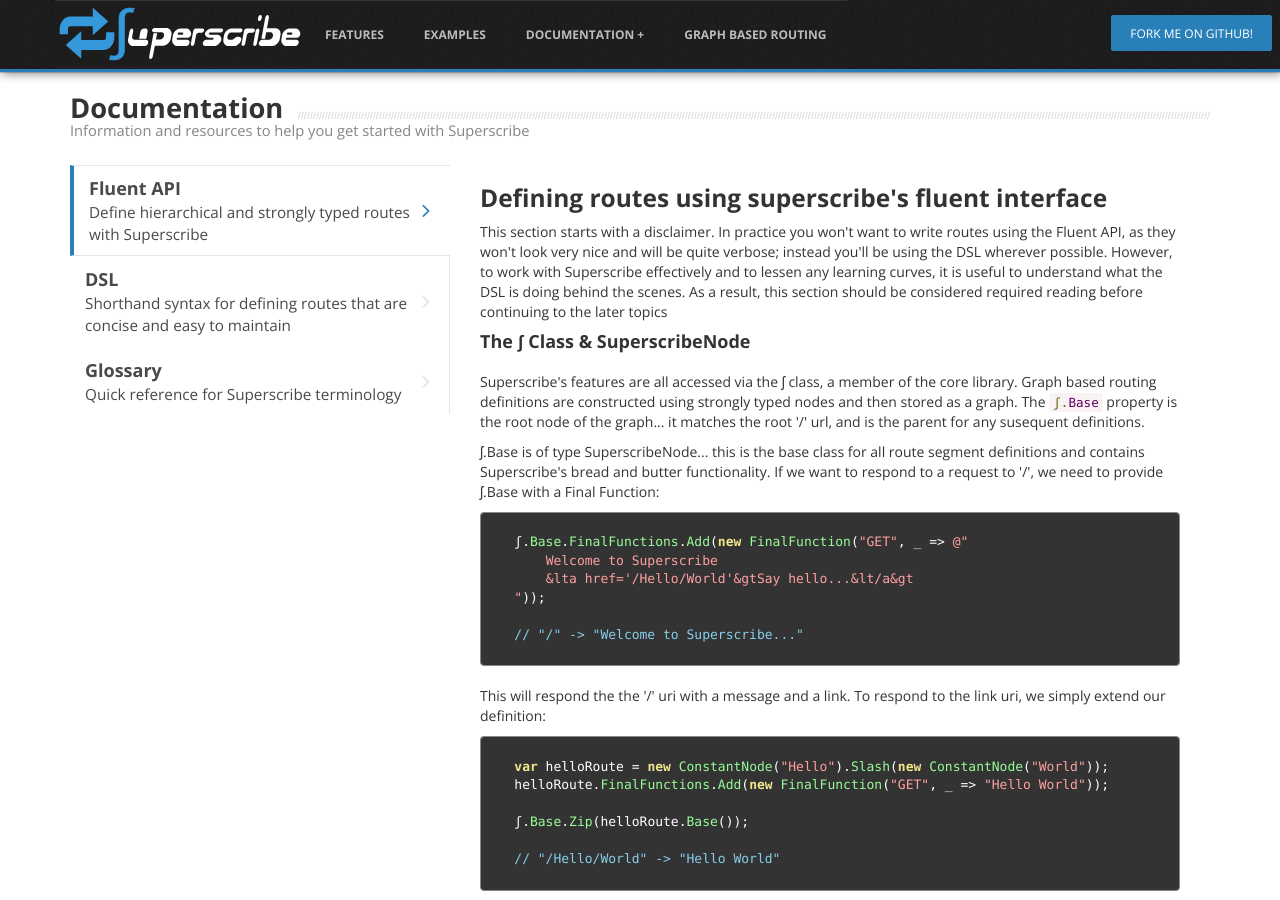
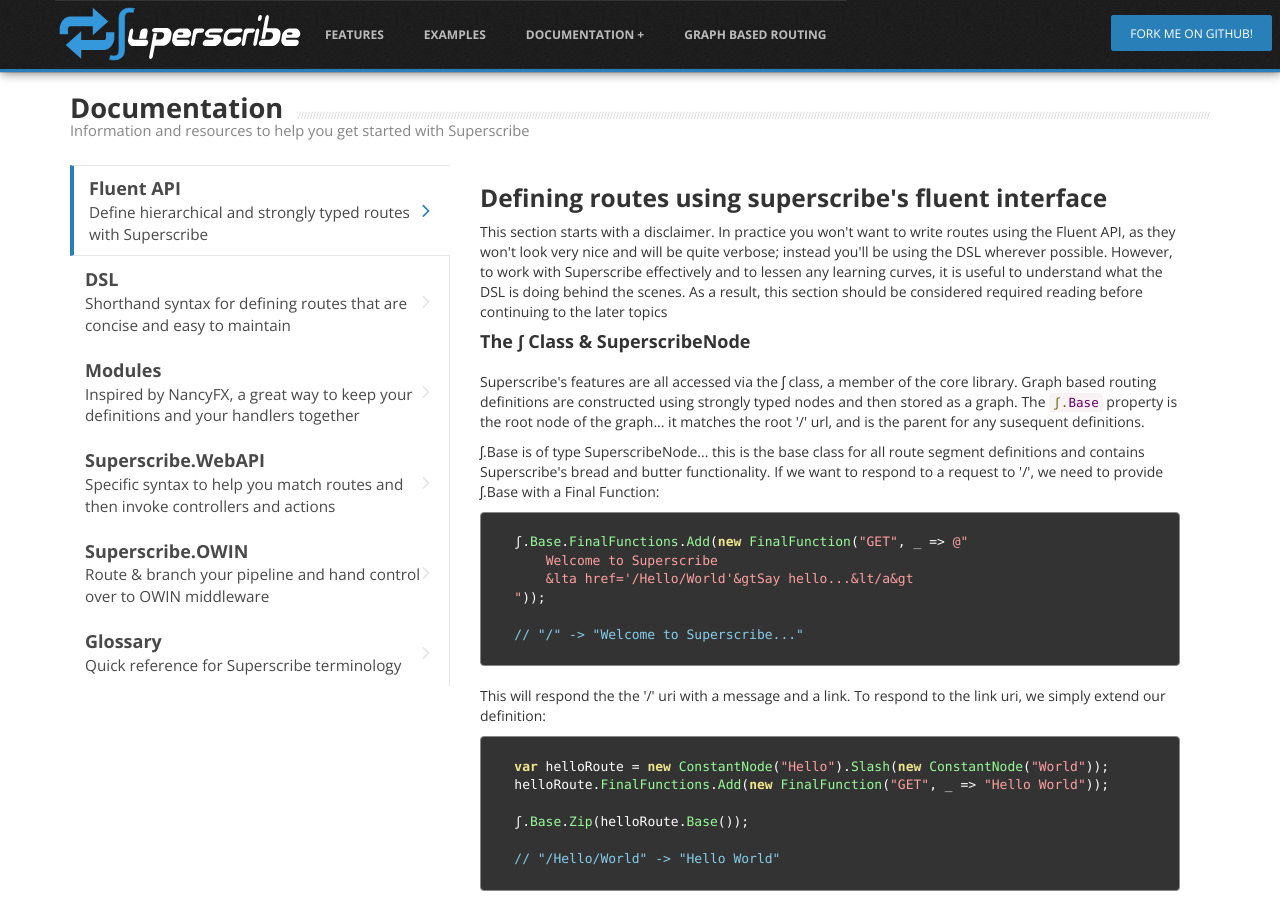
Before and after one commit to beyond-code-github/Superscribe, a Jekyll site: the page built from documentation.markdown, in a window 1280 px wide and 900 px high. Built offline with Jekyll 4.4.1, drawn with Linux system fonts in a browser that asks for light colours; some web fonts are replaced; Markdown is read by kramdown in place of the engine named in the settings.

Commit message:
Added more skeleton sections and made some minor styling tweaks to the documentation section

```diff
--- a/documentation.markdown
+++ b/documentation.markdown
@@ -11,7 +11,10 @@
     <ul class="nav nav-tabs nav-stacked col-md-4">
       <li class="active"> <a href="#tab1" data-toggle="tab">Fluent API<small>Define hierarchical and strongly typed routes with Superscribe</small><i class="icon-angle-right"></i></a> </li>
       <li> <a href="#tab2" data-toggle="tab">DSL<small>Shorthand syntax for defining routes that are concise and easy to maintain</small><i class="icon-angle-right"></i></a> </li>
-      <li> <a href="#tab3" data-toggle="tab">Glossary<small>Quick reference for Superscribe terminology</small><i class="icon-angle-right"></i></a> </li>
+      <li> <a href="#tab3" data-toggle="tab">Modules<small>Inspired by NancyFX, a great way to keep your definitions and your handlers together</small><i class="icon-angle-right"></i></a> </li>
+      <li> <a href="#tab4" data-toggle="tab">Superscribe.WebAPI<small>Specific syntax to help you match routes and then invoke controllers and actions</small><i class="icon-angle-right"></i></a> </li>
+      <li> <a href="#tab5" data-toggle="tab">Superscribe.OWIN<small>Route & branch your pipeline and hand control over to OWIN middleware</small><i class="icon-angle-right"></i></a> </li>
+      <li> <a href="#tab6" data-toggle="tab">Glossary<small>Quick reference for Superscribe terminology</small><i class="icon-angle-right"></i></a> </li>
     </ul>
 	<div class="tab-content col-md-8">
       <div class="tab-pane active col-sm-12 col-md-12" id="tab1">
@@ -147,7 +150,7 @@
 		</pre>
 	  </div>
 	  <div class="tab-pane col-sm-12 col-md-12" id="tab2">
-        <h2>Defining routes with the DSL</h2>
+        <h3>Defining routes with the DSL</h3>
         <p>As mentioned in the previous section, defining routing using the fluent API is not ideal for a number of reasons. Built on top of the fluent API is a simple domain specific language... valid C# code made using a combination of lambdas, casts and operator overloads. The syntax provided by the DSL is designed to be terse and minimal, so you can get on with the important business of designing your routes.</p>
         <div class="well well-mini pull-center">
           <em>If you haven't already read the Fluent API section, it is reccomended that you do so before continuing so you are familiar with some of the terms and concepts used.</em>
@@ -271,6 +274,16 @@
         <pre class="prettyprint lang-cs">
         </pre>
       </div>
+      <div class="tab-pane col-sm-12 col-md-12" id="tab4">
+        <h3 class="title visible-phone"></h3>
+        <pre class="prettyprint lang-cs">
+        </pre>
+      </div>
+      <div class="tab-pane col-sm-12 col-md-12" id="tab5">
+        <h3 class="title visible-phone"></h3>
+        <pre class="prettyprint lang-cs">
+        </pre>
+      </div>
 	</div>
   </div>
 </div>
```
Also changed, not shown: other parts of documentation.markdown (+1 -1 lines).
